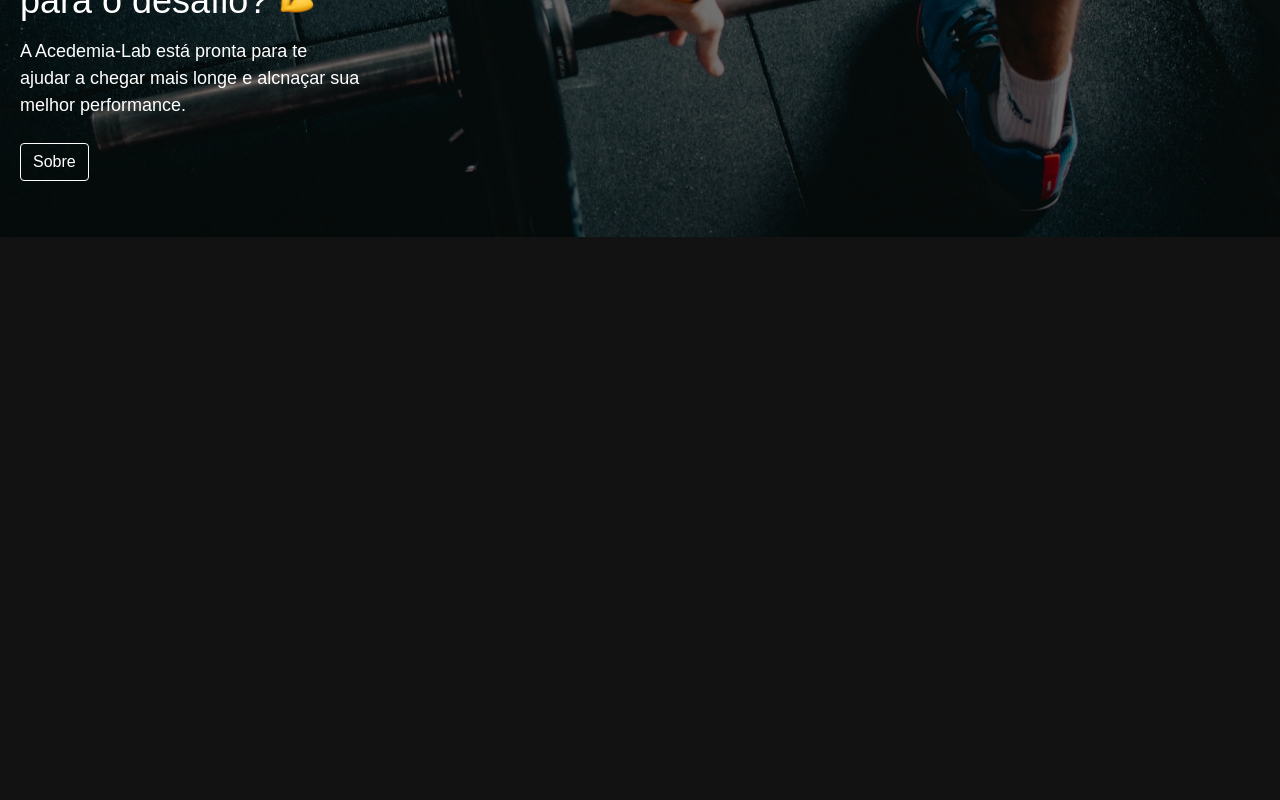
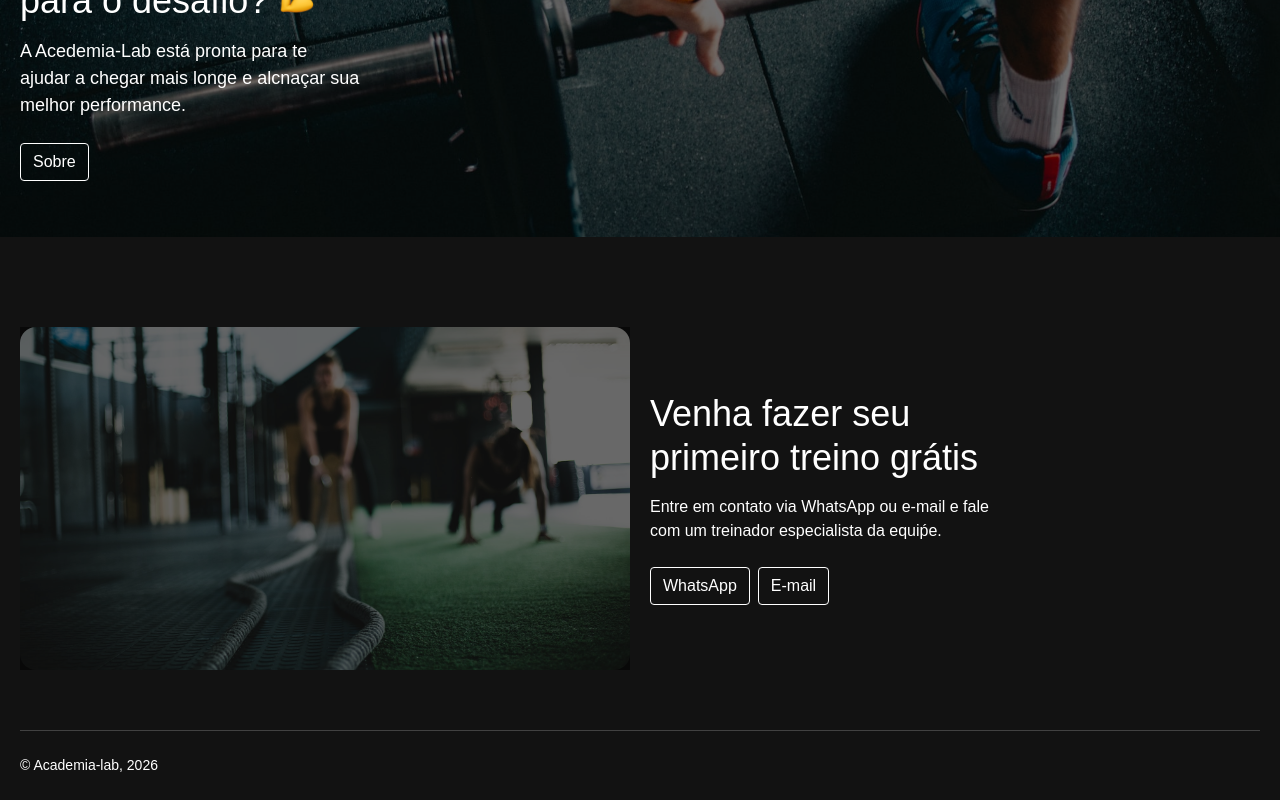
Before and after one commit to juceliocosta/academia-lab, a SvelteKit app: page / in a window 1280 px wide. Shown: the part 243-1043 px from the top of the page. Before the commit the page ends 800 px from the top, so only its background shows below. Built offline with nearby package versions, Linux system fonts and the light colour scheme.

Commit message:
adicionar componente footer

```diff
--- a/src/global.css
+++ b/src/global.css
@@ -2,6 +2,8 @@
 	--bg: #121212;
 	--black: #121212;
 	--feat: #ff3e00;
+	--overlay: rgba(0, 0, 0, 0.55);
+	--subtle: rgba(255, 255, 255, 0.2);
 }
 
 *,
--- /dev/null
+++ b/src/lib/Footer.svelte
@@ -0,0 +1,75 @@
+<script>
+	import img from '#lib/assets/crossfit.jpg';
+</script>
+
+<footer class="footer">
+	<div class="footer__wrapper wrap">
+		<div class="footer__img">
+			<img src={img} alt="" />
+		</div>
+		<div class="footer__info">
+			<h2>Venha fazer seu<br /> primeiro treino grátis</h2>
+			<p>Entre em contato via WhatsApp ou e-mail e fale com um treinador especialista da equiṕe.</p>
+			<div class="footer__btns">
+				<a href="https://wa.me/5584999999999" class="btn">WhatsApp</a>
+				<a href="/mailto:teste@teste.com.br" class="btn">E-mail</a>
+			</div>
+		</div>
+	</div>
+	<div class="credits">
+		<div class="credits__wrapper wrap">
+			<span>&copy; Academia-lab, 2026</span>
+		</div>
+	</div>
+</footer>
+
+<style>
+	.footer {
+		margin-top: 90px;
+	}
+	.footer__wrapper {
+		display: grid;
+		grid-template-columns: 1fr 1fr;
+		gap: 20px;
+		align-items: center;
+	}
+	.footer__img {
+		position: relative;
+	}
+	.footer__img:after {
+		content: '';
+		position: absolute;
+		inset: 0;
+		background-color: var(--overlay);
+	}
+	img {
+		border-radius: 16px;
+	}
+	p {
+		margin-top: 16px;
+		max-width: 360px;
+	}
+	h2 {
+		font-size: calc(36 / 16 * 1rem);
+	}
+	.footer__btns {
+		margin-top: 24px;
+		display: flex;
+		gap: 8px;
+	}
+	.credits {
+		margin-top: 60px;
+	}
+	.credits__wrapper::before {
+		content: '';
+		display: block;
+		width: 100%;
+		height: 1px;
+		background-color: var(--subtle);
+	}
+	span {
+		display: inline-block;
+		font-size: calc(14 / 16 * 1rem);
+		padding: 24px 0px;
+	}
+</style>
--- a/src/lib/Intro.svelte
+++ b/src/lib/Intro.svelte
@@ -33,7 +33,7 @@
 		content: '';
 		position: absolute;
 		inset: 0; /*top, right, bottom e left 0*/
-		background-color: rgba(0, 0, 0, 0.55);
+		background-color: var(--overlay);
 	}
 
 	.intro__wrapper {
--- a/src/routes/+layout.svelte
+++ b/src/routes/+layout.svelte
@@ -4,6 +4,7 @@
 	import '@fontsource-variable/roboto-condensed';
 	import '@fontsource-variable/cabin';
 	import Header from '#lib/Header.svelte';
+	import Footer from '#lib/Footer.svelte';
 
 	let { children } = $props();
 </script>
@@ -15,3 +16,5 @@
 <Header />
 
 {@render children()}
+
+<Footer />
```
